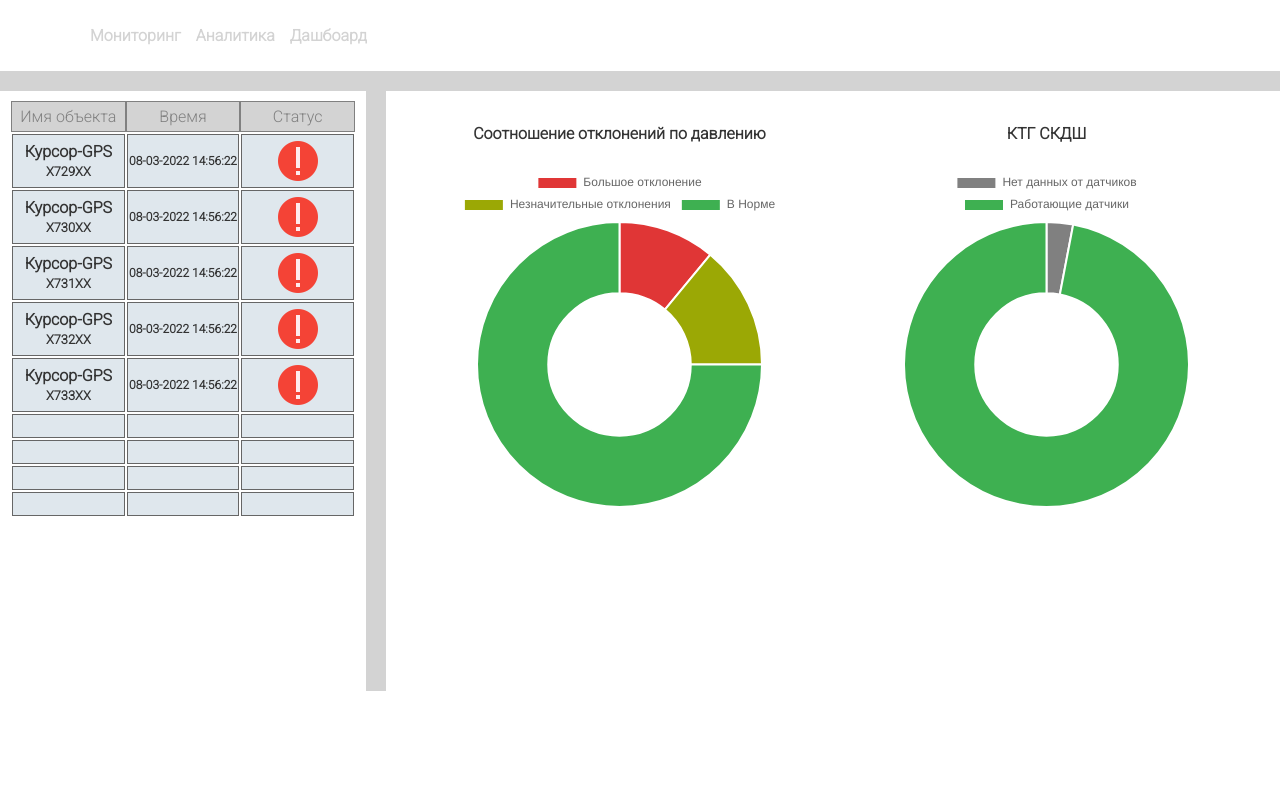
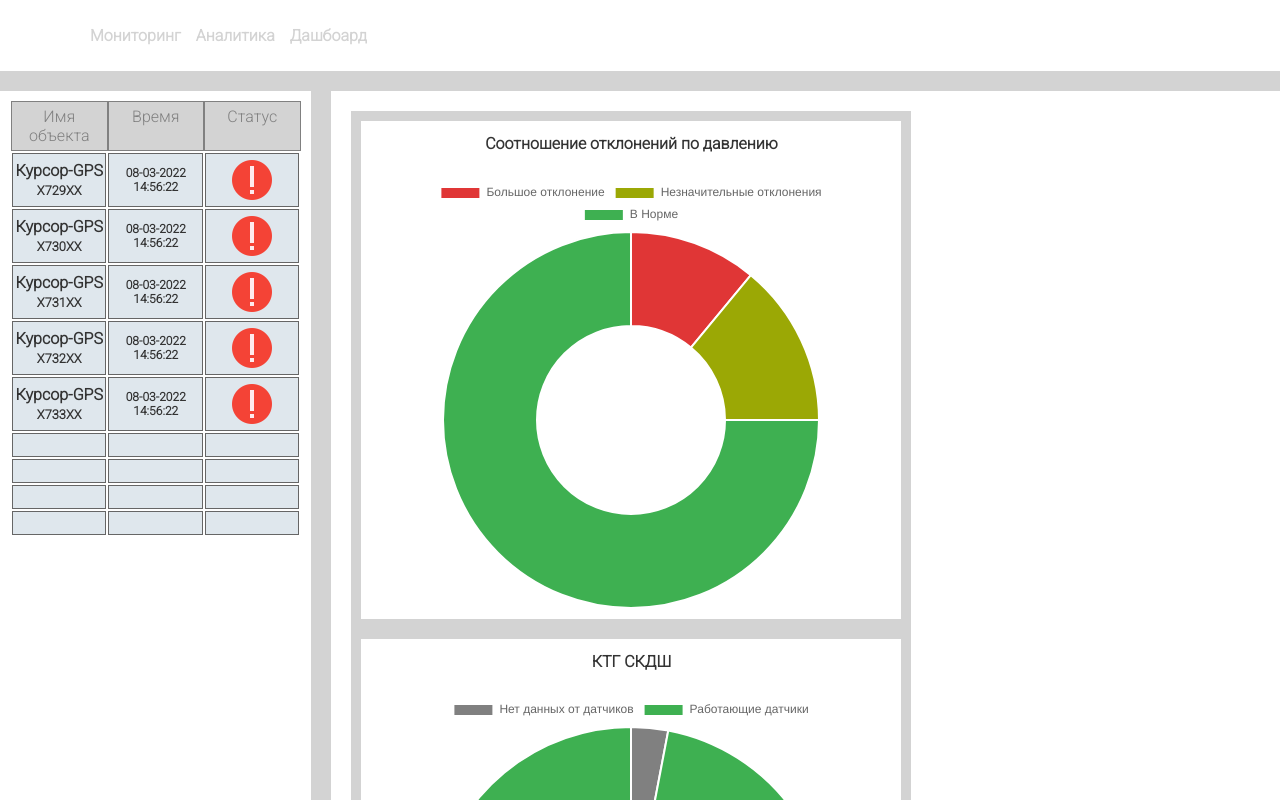
Before and after one commit to Soulmaers/wialon, a plain HTML site: page dash.html in a window 1280 px wide. Shown: the top 800 px of the page. Drawn offline with nearby package versions, Linux system fonts and the light colour scheme.

Commit message:
Дашборд

```diff
--- a/css/dash.css
+++ b/css/dash.css
@@ -2,12 +2,13 @@
     display: flex;
     flex-direction: column;
     align-items: center;
-    width: 50%;
+    width: 540px;
+    border: 10px solid lightgray;
 
 }
 
 .wrapper_right_dash {
-    width: 70%;
+
     display: flex;
     flex-wrap: wrap;
     padding: 20px;
```
